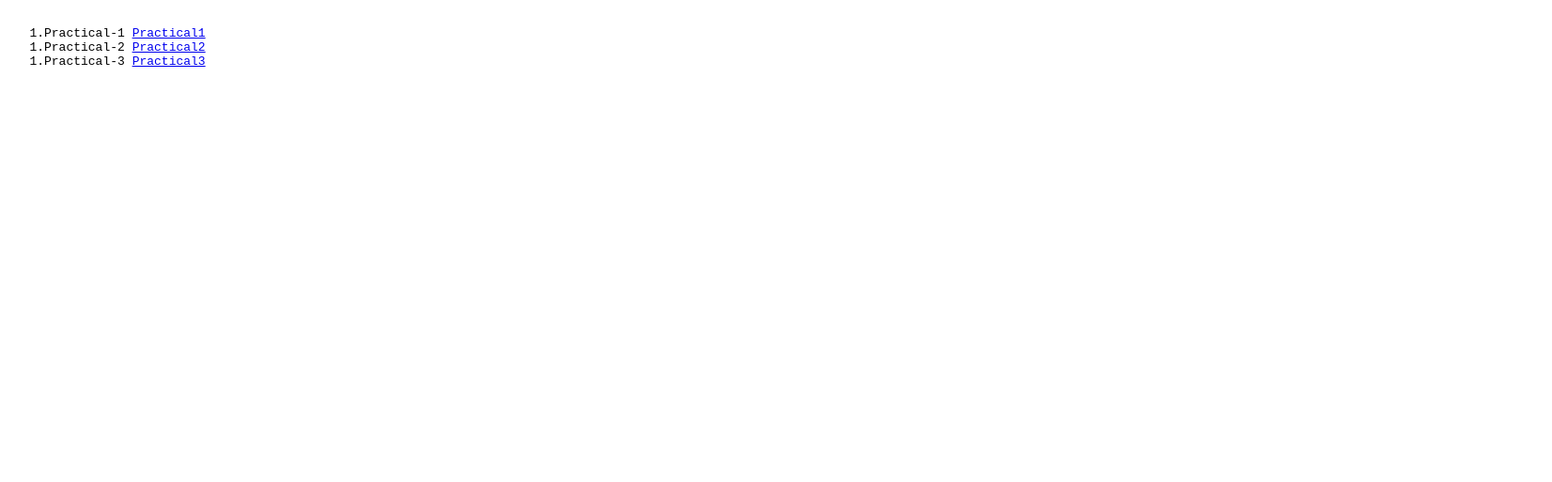
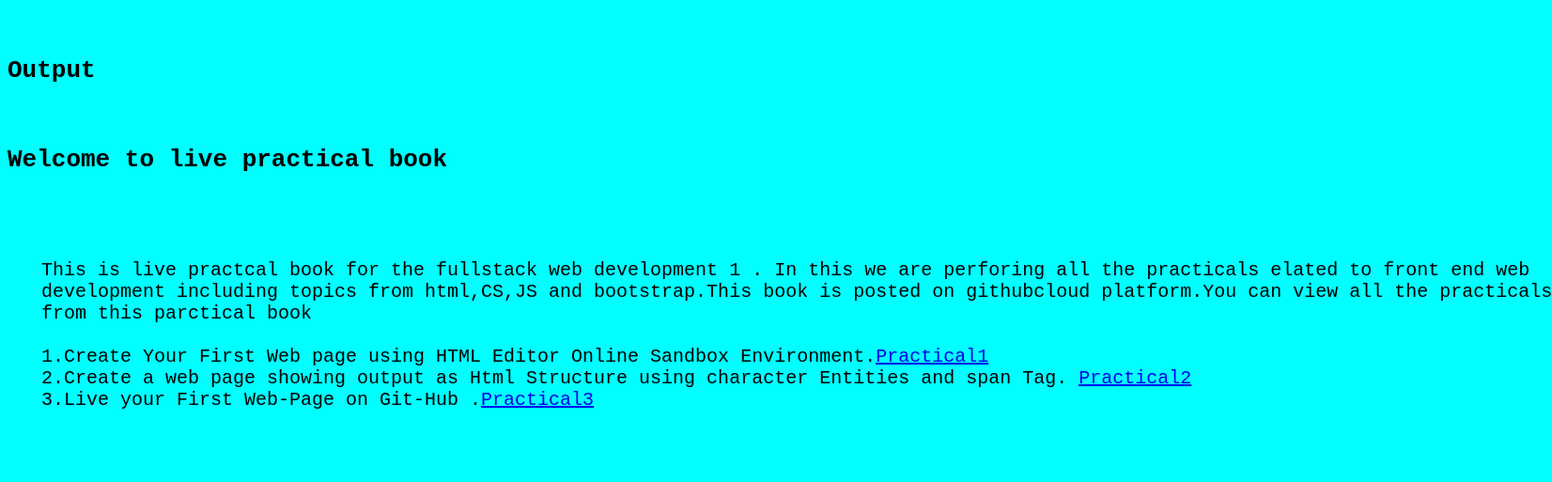
Before and after one commit to ShyamKrn/practical_4, a plain HTML site: page index.html in a window 1280 px wide. Shown: the whole page at 94% size, 1652 px wide, since content can reach past the window. Drawn offline with Linux system fonts and the light colour scheme.

Commit message:
css added

```diff
--- a/index.html
+++ b/index.html
@@ -6,11 +6,19 @@
     <meta name="viewport" content="width=device-width, initial-scale=1.0">
     <title>Document</title>
 </head>
-<body>
+<body style="background-color: aqua;">
    <pre>
-   1.Practical-1 <a href="./pages/Practical1.html">Practical1</a>
-   1.Practical-2 <a href="./pages/practical2.html">Practical2</a>
-   1.Practical-3 <a href="./pages/practical3.html">Practical3</a>
+    <h1>Output</h1>
+    <h1>Welcome to live practical book</h1>
+   <p style=" text-align: left; font-size: 20px;">
+   This is live practcal book for the fullstack web development 1 . In this we are perforing all the practicals elated to front end web
+   development including topics from html,CS,JS and bootstrap.This book is posted on githubcloud platform.You can view all the practicals
+   from this parctical book
+
+   1.Create Your First Web page using HTML Editor Online Sandbox Environment.<a href="./pages/Practical1.html">Practical1</a>
+   2.Create a web page showing output as Html Structure using character Entities and span Tag. <a href="./pages/practical2.html">Practical2</a>
+   3.Live your First Web-Page on Git-Hub .<a href="./pages/practical3.html">Practical3</a>
+   </p>
     </pre>
 </body>
 </html>
```
